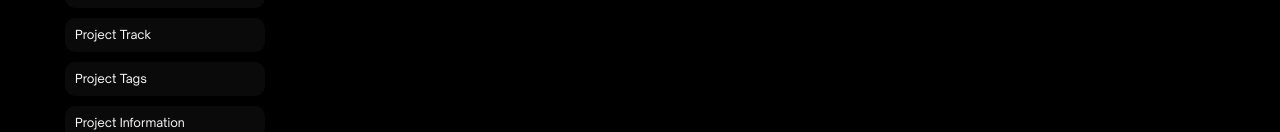
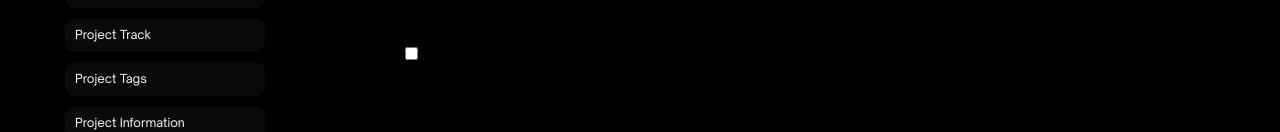
Before and after one commit to stacksgov/grants-dashboard, a Next.js app: page /application in a window 1280 px wide. Shown: the part 177-309 px from the top of the page. Built offline with nearby package versions, Linux system fonts and the light colour scheme.

Commit message:
updates to project track component

```diff
--- a/components/application/ProjectTrack.js
+++ b/components/application/ProjectTrack.js
@@ -7,6 +7,12 @@ const ProjectTrack = () => {
 			<p className={styles.subtitle}>
 				Select the Project Type below. If you have questions about Project Types, click here.
 			</p>
+
+			<div>
+				<div>
+					<input type="checkbox" />
+				</div>
+			</div>
 		</div>
 	);
 };
```
